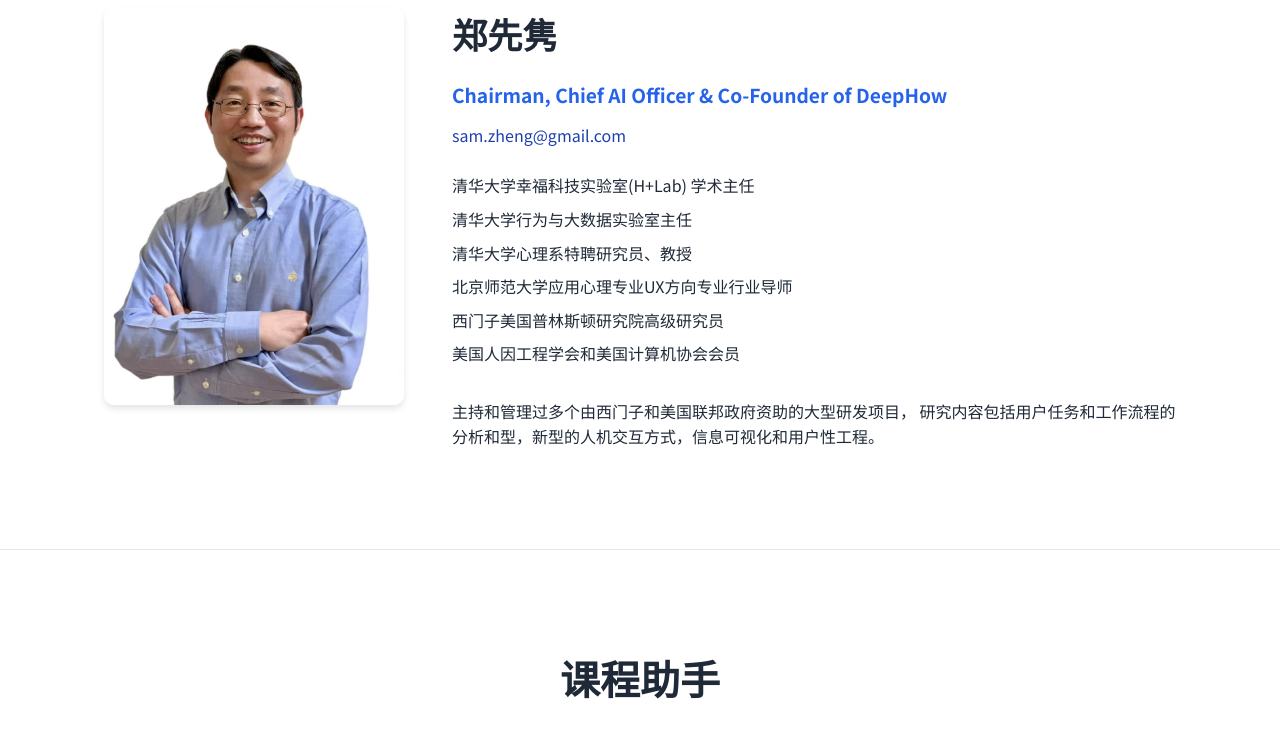
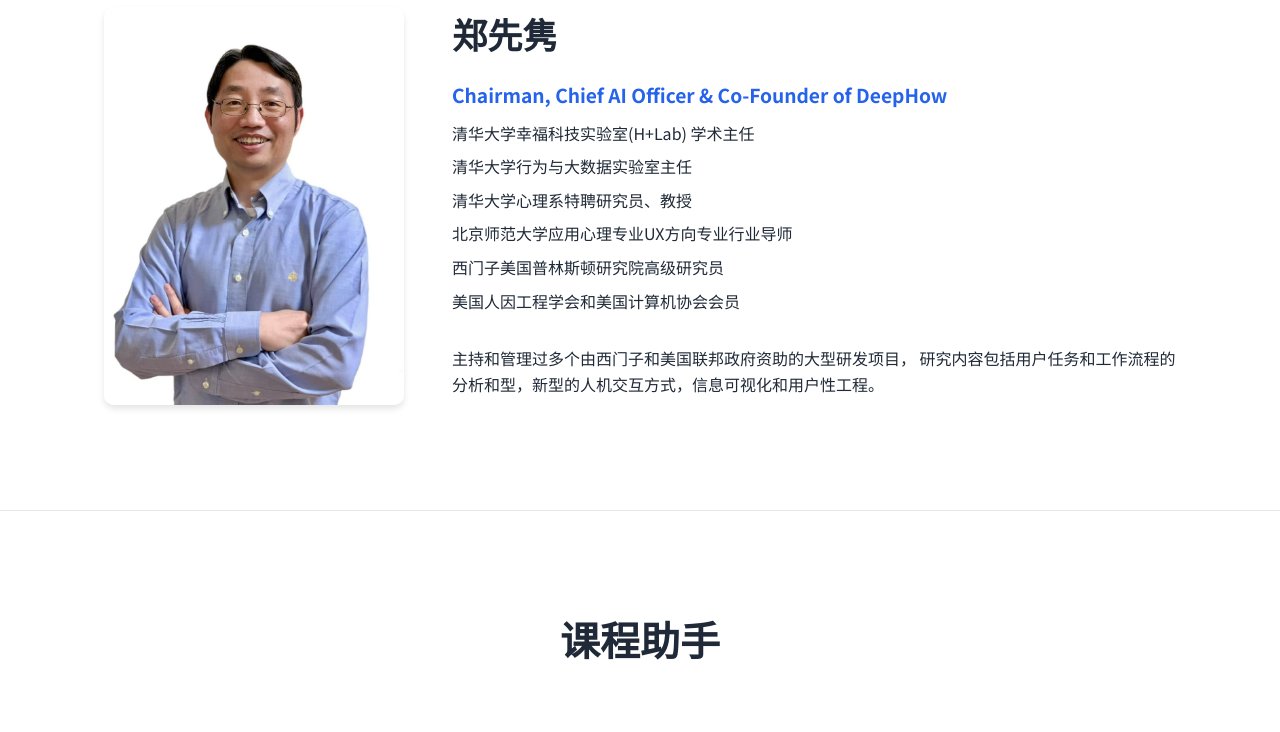
Before and after one commit to Kurt-Jia/i2i_AI-UX_website, a plain HTML site: page index.html in a window 1280 px wide. Shown: the part 5080-5812 px from the top of the page. Drawn offline with nearby package versions, Linux system fonts and the light colour scheme.

Commit message:
Update index.html

```diff
--- a/index.html
+++ b/index.html
@@ -184,7 +184,6 @@
                         <h4 class="faculty-title">
                             <strong>Chairman, Chief AI Officer & Co-Founder of DeepHow</strong>
                         </h4>
-                        <p class="faculty-email">sam.zheng@gmail.com</p>
                         <ul class="faculty-positions">
                             <li>清华大学幸福科技实验室(H+Lab) 学术主任</li>
                             <li>清华大学行为与大数据实验室主任</li>
```
